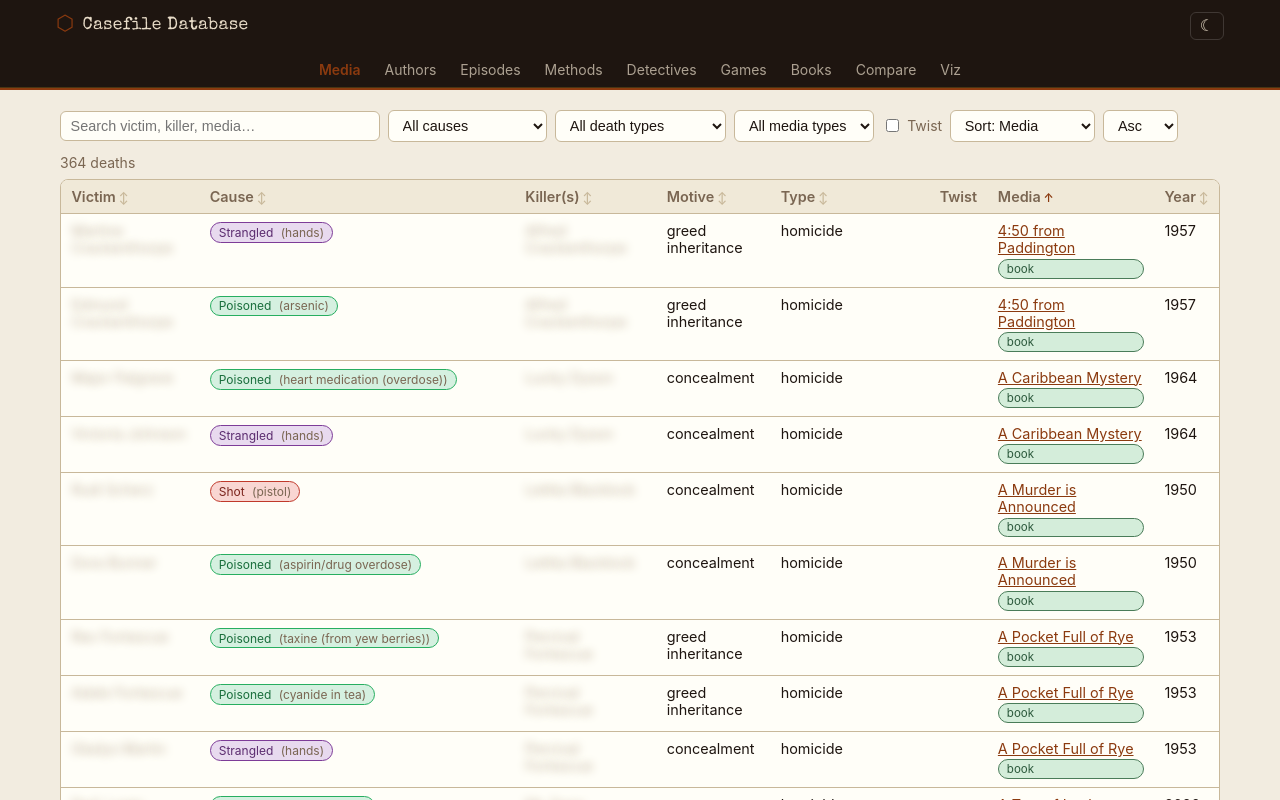
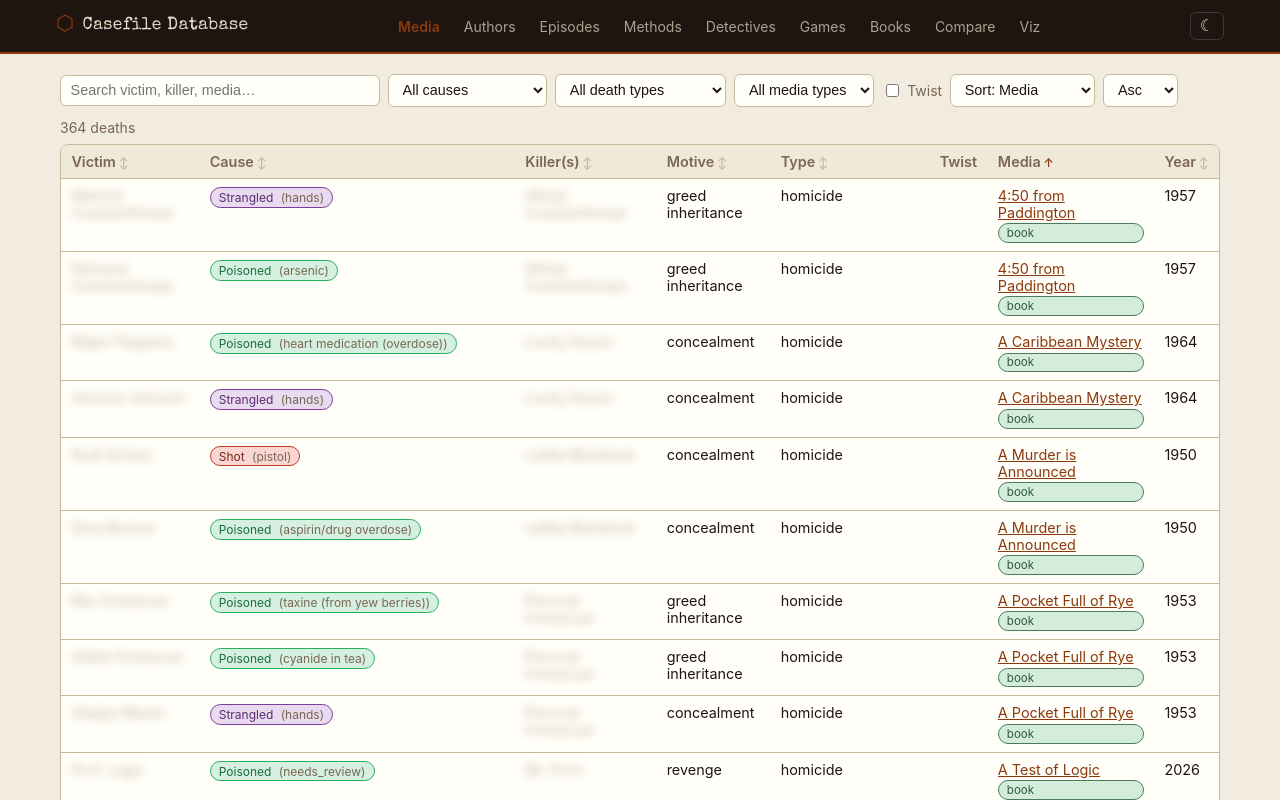
Before and after one commit to SqrtNegativOne/casefiledb, a Vue app: page / in a window 1280 px wide. Shown: the top 800 px of the page. Built offline with nearby package versions, Linux system fonts and the light colour scheme.

Commit message:
Make navbar one-storey
Move nav links into the header row alongside the logo and theme
toggle, so the desktop header is a single bar. On mobile the
hamburger now drops the menu down absolutely below the header.

```diff
--- a/src/components/SiteNav.vue
+++ b/src/components/SiteNav.vue
@@ -37,6 +37,15 @@ function closeMenu() {
         <span class="logo-mark">⬡</span>
         <span>Casefile Database</span>
       </RouterLink>
+      <nav :class="['site-nav', { 'nav-open': menuOpen }]">
+        <RouterLink
+          v-for="link in links"
+          :key="link.to"
+          :to="link.to"
+          :class="{ active: isActive(link.to) }"
+          @click="closeMenu"
+        >{{ link.label }}</RouterLink>
+      </nav>
       <div class="header-actions">
         <button
           class="theme-btn"
@@ -55,14 +64,5 @@ function closeMenu() {
         </button>
       </div>
     </div>
-    <nav :class="['site-nav', { 'nav-open': menuOpen }]">
-      <RouterLink
-        v-for="link in links"
-        :key="link.to"
-        :to="link.to"
-        :class="{ active: isActive(link.to) }"
-        @click="closeMenu"
-      >{{ link.label }}</RouterLink>
-    </nav>
   </div>
 </template>
--- a/src/styles/main.css
+++ b/src/styles/main.css
@@ -66,11 +66,12 @@ body {
 .header-inner {
   display: flex;
   align-items: center;
-  justify-content: space-between;
+  gap: 1rem;
   padding: 0 1rem;
   height: 52px;
   max-width: 1200px;
   margin: 0 auto;
+  position: relative;
 }
 
 .site-logo {
@@ -144,14 +145,11 @@ body {
 
 /* Nav links */
 .site-nav {
-  background: var(--nav-bg);
-  border-bottom: 1px solid rgba(200,146,30,0.25);
   display: flex;
+  flex: 1;
   justify-content: center;
   flex-wrap: wrap;
   gap: 0.1rem;
-  padding: 0.25rem 1rem;
-  max-width: none;
 }
 
 .site-nav a {
@@ -174,10 +172,16 @@ body {
 
   .site-nav {
     display: none;
+    position: absolute;
+    top: 52px;
+    left: 0;
+    right: 0;
+    background: var(--nav-bg);
+    border-top: 1px solid rgba(200,146,30,0.2);
+    border-bottom: 1px solid rgba(200,146,30,0.25);
     flex-direction: column;
     gap: 0;
     padding: 0.5rem;
-    border-top: 1px solid rgba(200,146,30,0.2);
   }
 
   .site-nav.nav-open {
```
Also changed, not shown: 5 other files (tests, documents, lock files or other folders).
